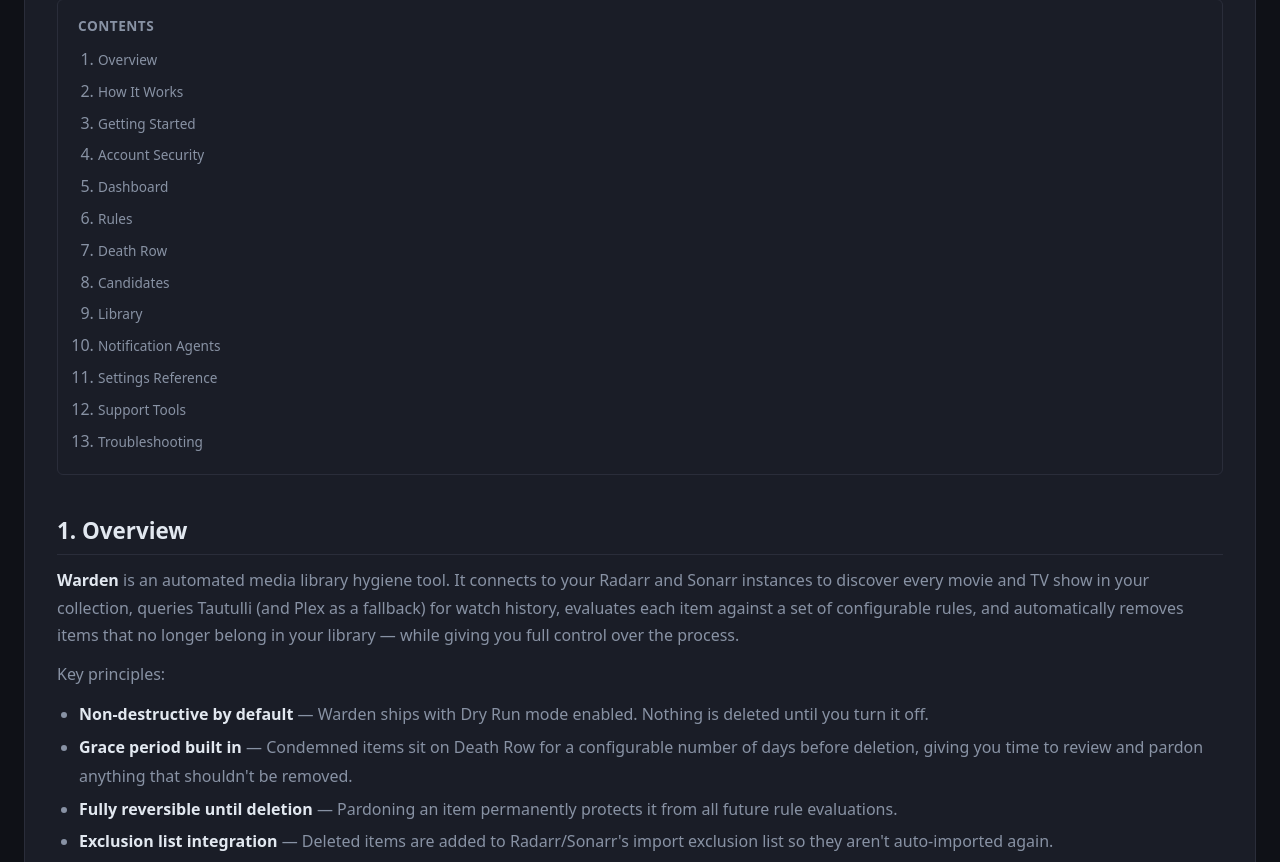
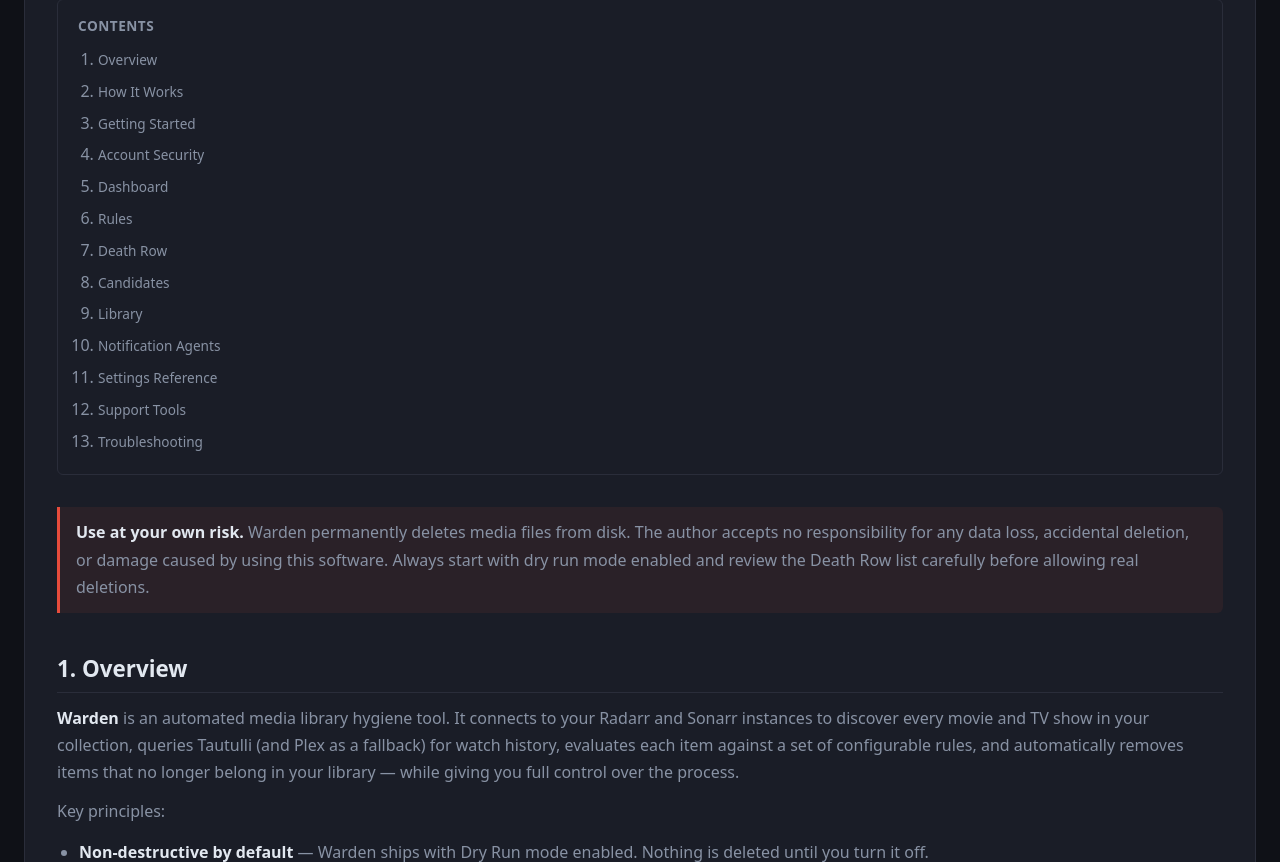
Before and after one commit to dlough87/warden, a FastAPI app: template app/web/templates/support_guide.html in a window 1280 px wide. Shown: the part 248-1110 px from the top of the page. Run offline with FastAPI, Linux system fonts and the light colour scheme; the template is opened without the code that fills it, so the values that code supplies are empty; the visitor is signed in with stand-in values (Sample User, id 1); parts of the project's set-up code (start-up, migrations or seed data) failed here and were passed over; some libraries are stand-ins or nearby versions.

Commit message:
Add disclaimer banner to README and support guide

```diff
--- a/app/web/templates/support_guide.html
+++ b/app/web/templates/support_guide.html
@@ -74,6 +74,10 @@
       <li><a href="#support-tools">Support Tools</a></li>
       <li><a href="#troubleshooting">Troubleshooting</a></li>
     </ol>
+  </div>
+
+  <div class="callout callout-danger">
+    <p><strong>Use at your own risk.</strong> Warden permanently deletes media files from disk. The author accepts no responsibility for any data loss, accidental deletion, or damage caused by using this software. Always start with dry run mode enabled and review the Death Row list carefully before allowing real deletions.</p>
   </div>
 
   {# ── 1. Overview ── #}
```
Also changed, not shown: README.md.
